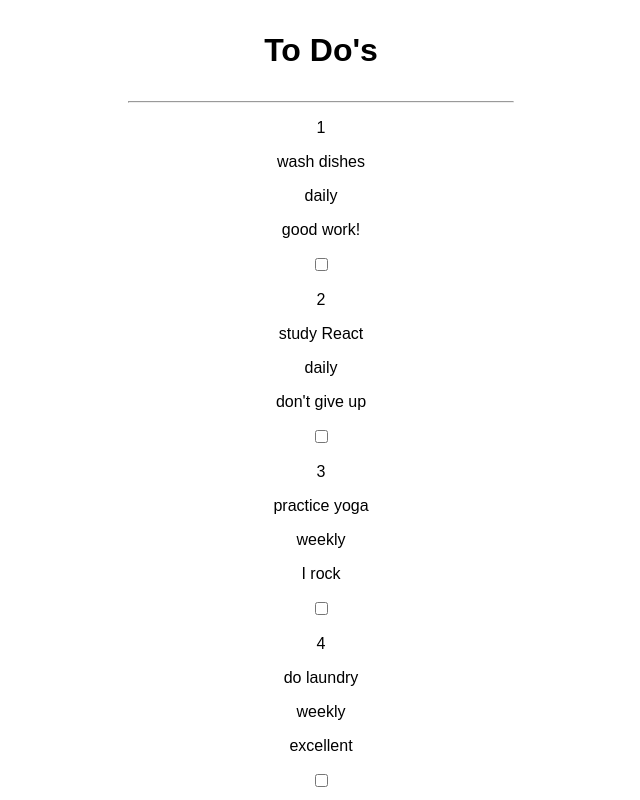
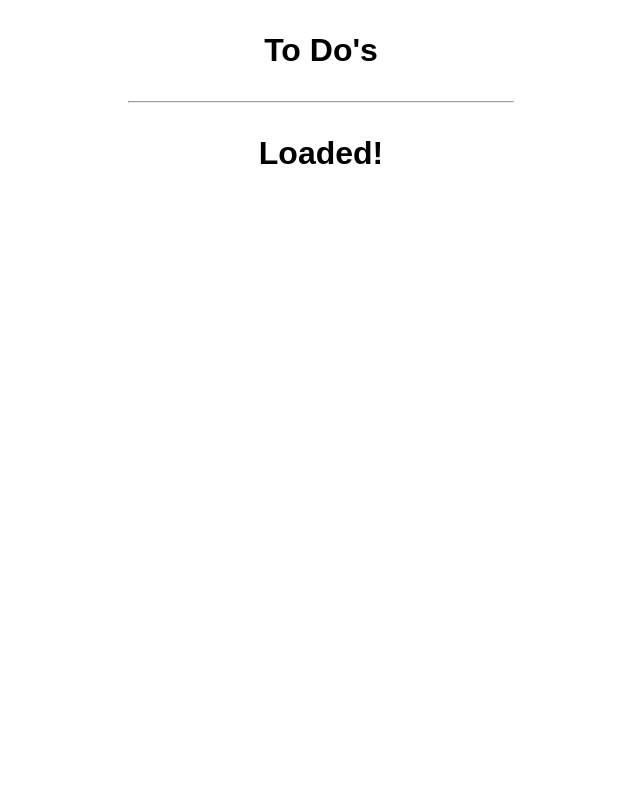
Before and after one commit to cvs181801/react-todo-app-take2, a React (Create React App) app: page / in a window 1280 px wide. Shown: the top 800 px of the page, without its empty margins (319-959 px from the left). Built offline with nearby package versions, Linux system fonts and the light colour scheme.

Commit message:
build a very simple conditional render, to test out that Conditional component

```diff
--- a/src/App.js
+++ b/src/App.js
@@ -15,29 +15,45 @@ import Conditional from "./components/Conditional"
 class App extends React.Component {
   constructor() {
     super()
-    this.state = {
-      todos: Todolist
+      this.state = {
+        isLoading: true
+      }
     }
-    this.handleChange = this.handleChange.bind(this)
-  }
 
-handleChange(id) {
-  this.setState(prevState => {
-    const newTodos = prevState.todos.map(todo => {
-      if (todo.id === id) {
-        return {
-          ...todo,
-          completed: !todo.completed
-        }
-      }
-      return todo
+
+
+
+    //to do list ***
+//     this.state = {
+//       todos: Todolist
+//     }
+//     this.handleChange = this.handleChange.bind(this)
+//   }
+
+// handleChange(id) {
+//   this.setState(prevState => {
+//     const newTodos = prevState.todos.map(todo => {
+//       if (todo.id === id) {
+//         return {
+//           ...todo,
+//           completed: !todo.completed
+//         }
+//       }
+//       return todo
+//     })
+//     return {
+//       todos: newTodos
+//     }
+//   })
+// }
+
+componentDidMount() {
+  setTimeout(() => {
+    this.setState({
+      isLoading: false
     })
-    return {
-      todos: newTodos
-    }
-  })
+  }, 4500)
 }
-
 
 
 
@@ -47,10 +63,12 @@ render() {
       <div className="App">
       <h1>To Do's</h1>
       <hr></hr>
-
+{/*
         {Todolist.map(item => < Todoitem key={item.id} id={item.id} task={item.task} requiresConcentration={item.requiresConcentration}
         howOften={item.howOften} affirmation={item.affirmation} completed={item.completed} handleChange={this.handleChange}/>)}
-        <Conditional completed={this.state.completed}/>
+        */}
+
+        <Conditional isLoading={this.state.isLoading}/>
       </div>
     );
   }
--- a/src/components/Conditional.js
+++ b/src/components/Conditional.js
@@ -2,13 +2,13 @@ import React from 'react'
 
 export default function Conditional(props) {
     console.log(props);
-    if(props.completed === true) {
+    if(props.isLoading === true) {
         return (
-            <h1>Complete!</h1>
+            <h1>loading</h1>
         )
     } else {
         return (
-            <h1>Not yet complete</h1>
+            <h1>Loaded!</h1>
         )
     }
 }
--- a/src/components/Todoitem.js
+++ b/src/components/Todoitem.js
@@ -9,10 +9,12 @@ function Todoitem(props) {
             <p>{props.requiresConcentration}</p>
             <p>{props.howOften}</p>
             <p>{props.affirmation}</p>
-            <p>{props.completed}</p>
+
             <input
             type="checkbox"
             onChange={()=> props.handleChange(props.id)}></input>
+
+            {props.completed === true ? <h2>Not yet completed</h2> : <h2>Complete!</h2>}
         </div>
     )
 }
```
